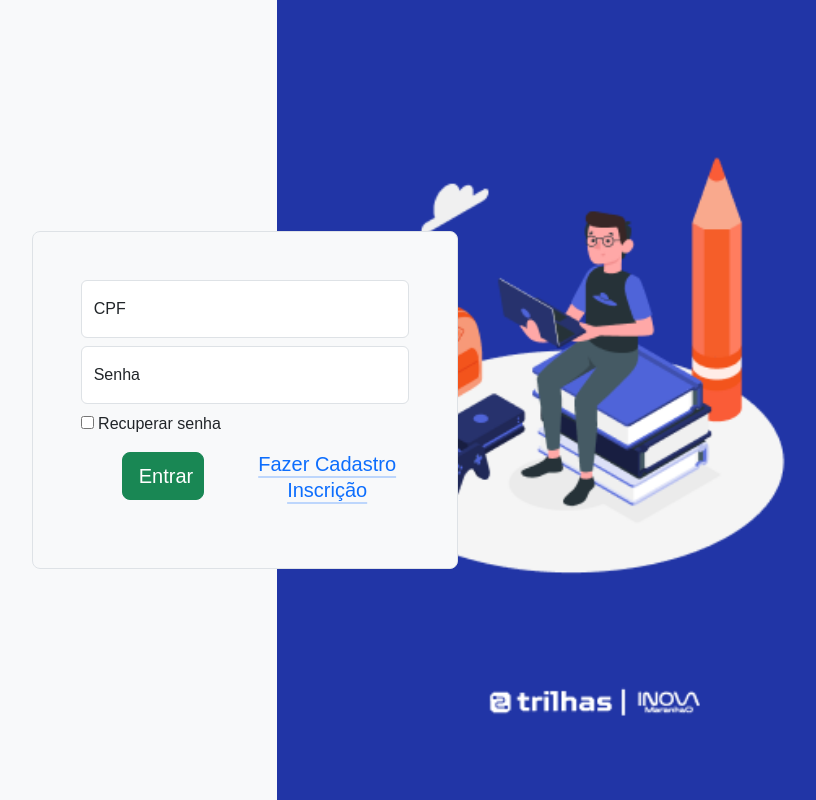
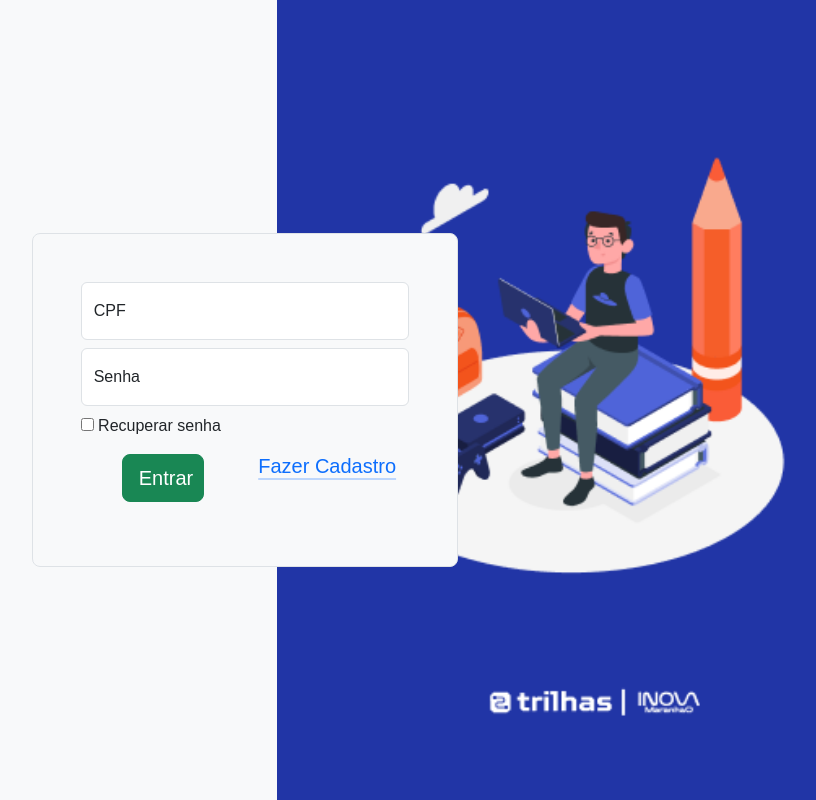
Before and after one commit to CleitonWeb/cadastro_trilhas, a plain HTML site: page index.html in a window 1280 px wide. Shown: the whole page, without its empty margins (395-1211 px from the left). Drawn offline with nearby package versions, Linux system fonts and the light colour scheme.

Commit message:
Mudança no link de cadastro

```diff
--- a/index.html
+++ b/index.html
@@ -34,7 +34,7 @@
                     </div>
                     <div class="w-50 text-center">
                             <a href="cadastro.html" class="h5 link-primary link-offset-2 link-underline-opacity-25 link-underline-opacity-100-hover">
-                                Fazer Cadastro<br>Inscrição</a>
+                                Fazer Cadastro
                     </div>
                 </div>
 
```
